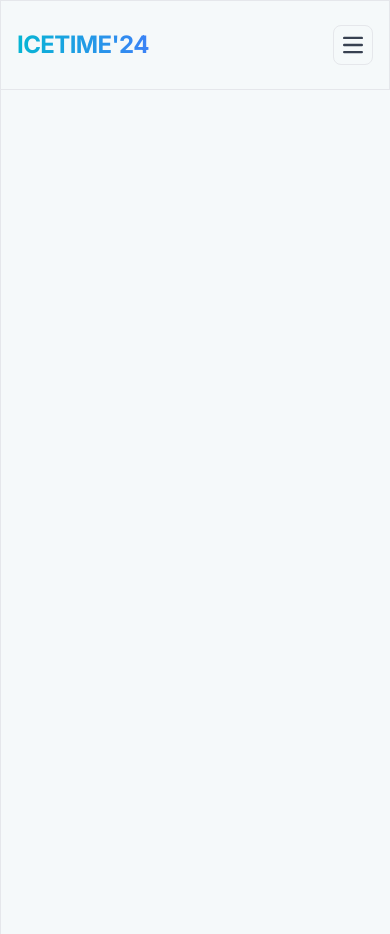
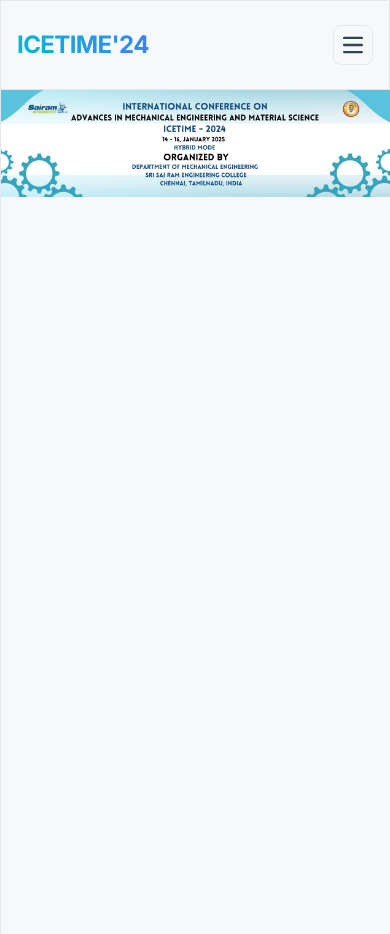
Before and after one commit to Aswin-04/ICETIME-24, a React (Vite) app: page / in a window 390 px wide. Built offline with nearby package versions, Linux system fonts and the light colour scheme.

Commit message:
Add poster in homepage

```diff
--- a/src/components/Navbar.jsx
+++ b/src/components/Navbar.jsx
@@ -30,6 +30,7 @@ const Navbar = () => {
 
   const toggleMenu = () => {
     setIsMenuOpen((prev) => !prev);
+    if (isMenuOpen) setActiveDropdown(null); // Reset dropdown when closing the menu
   };
 
   const handleDropdownToggle = (label) => {
@@ -121,7 +122,7 @@ const Navbar = () => {
                   </button>
 
                   {/* Dropdown items */}
-                  {item.dropdown && activeDropdown === item.label.toLowerCase() && (
+                  {item.dropdown && activeDropdown === item.label.toLowerCase()  && (
                     <div className="mt-2 w-48 bg-slate-100 divide-y divide-gray-100 rounded-lg shadow">
                       <ul className="py-2 text-sm text-gray-700">
                         {item.items.map((dropdownItem, idx) => (
--- a/src/index.css
+++ b/src/index.css
@@ -13,3 +13,40 @@
 body {
   @apply bg-bgd text-tx font-inter;
 }
+
+@layer components {
+  .max-container {
+    max-width: 1440px;
+    margin: 0 auto;
+  }
+}
+
+@layer utilities {
+  .padding {
+    @apply sm:px-16 px-8 sm:py-24 py-12;
+  }
+
+  .padding-x {
+    @apply sm:px-16 px-8;
+  }
+
+  .padding-y {
+    @apply sm:py-24 py-12;
+  }
+
+  .padding-l {
+    @apply sm:pl-16 pl-8;
+  }
+
+  .padding-r {
+    @apply sm:pr-16 pr-8;
+  }
+
+  .padding-t {
+    @apply sm:pt-24 pt-12;
+  }
+
+  .padding-b {
+    @apply sm:pb-24 pb-12;
+  }
+}
--- a/src/pages/HomePage.jsx
+++ b/src/pages/HomePage.jsx
@@ -1,12 +1,16 @@
 import Navbar from "../components/Navbar"
+import bannerImg from "../assets/home-banner.jpg"
 
 const HomePage = () => {
   return (
   <>
     <Navbar/>
-    <section>
-
-    </section>
+    <main className="max-container">
+      <section className="">
+        <img className="" src={bannerImg} alt="" />
+      </section>
+      <section className="padding-t "></section>
+    </main>
   </>
   )
 }
```
Also changed, not shown: src/assets/home-banner.jpg (added).
